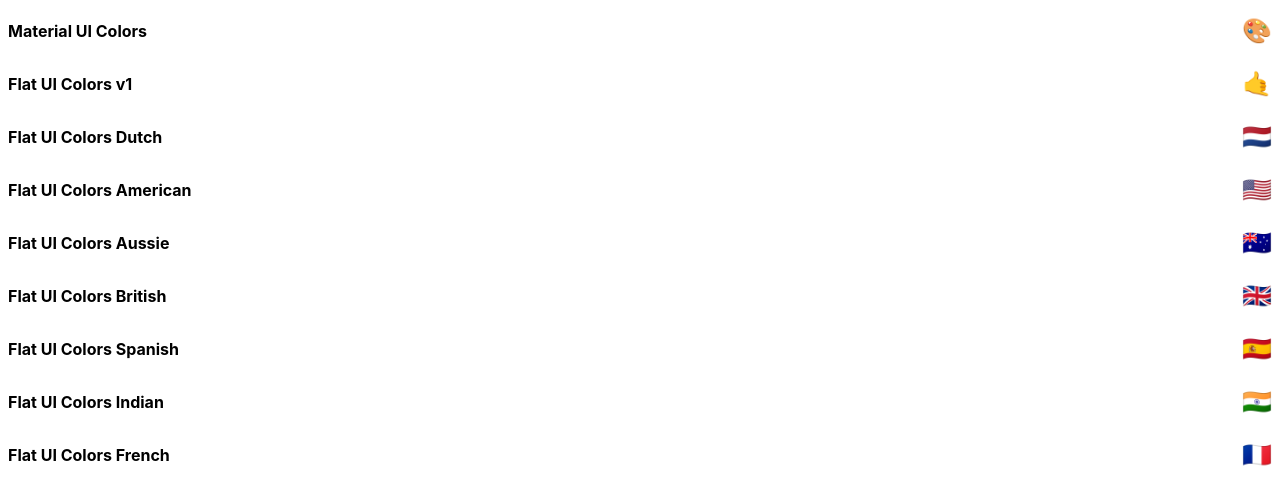
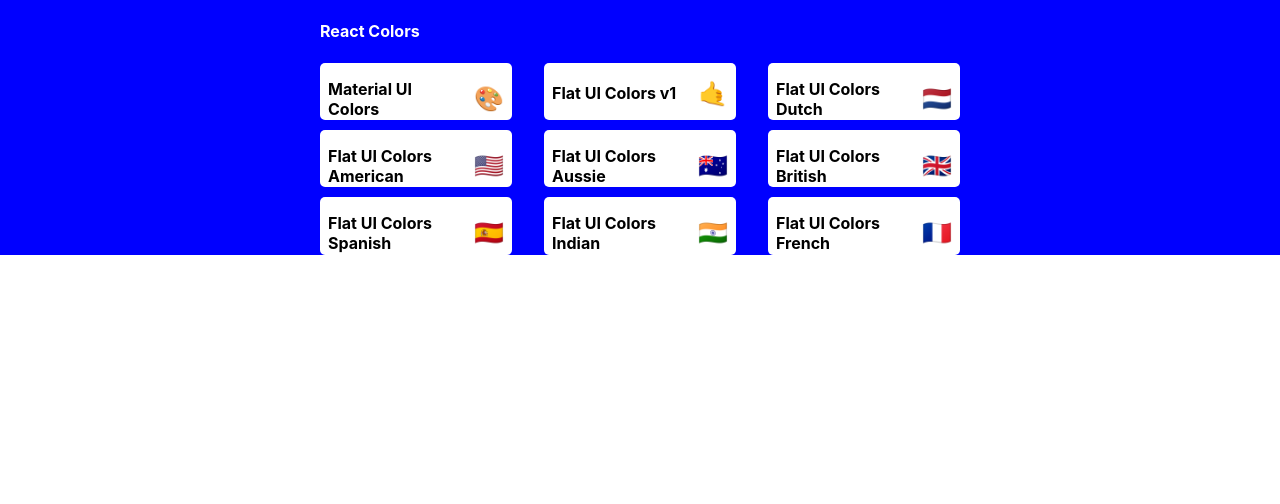
Before and after one commit to vishnuk7/Hue, a React (Create React App) app: page / in a window 1280 px wide. Shown: the top 504 px of the page. Built offline with nearby package versions, Linux system fonts and the light colour scheme.

Commit message:
minpalette grid

```diff
--- a/src/PaletteList.js
+++ b/src/PaletteList.js
@@ -2,16 +2,57 @@ import { Palette } from '@material-ui/icons';
 import React, { Component } from 'react';
 import { Link } from 'react-router-dom';
 import MiniPalette from './MiniPalette';
+import { withStyles } from '@material-ui/styles';
 
-export default class PaletteList extends Component {
+const styles = {
+	root: {
+		background: 'blue',
+		height: '100%',
+		display: 'flex',
+		alignItems: 'flex-start',
+		justifyContent: 'center',
+	},
+	container: {
+		width: '50%',
+		display: 'flex',
+		alignItems: 'flex-start',
+		flexDirection: 'column',
+		flexWrap: 'wrap',
+	},
+	nav: {
+		display: 'flex',
+		width: '100%',
+		justifyContent: 'space-between',
+		color: '#ffffff',
+	},
+	palettes: {
+		boxSizing: 'border-box',
+		width: '100%',
+		display: 'grid',
+		gridTemplateColumns: 'repeat(3, 30%)',
+		gridGap: '5%',
+	},
+};
+
+class PaletteList extends Component {
 	render() {
-		const { palettes } = this.props;
+		const { palettes, classes } = this.props;
 		return (
-			<div>
-				{palettes.map((palette) => (
-					<MiniPalette {...palette} />
-				))}
+			<div className={classes.root}>
+				<div className={classes.container}>
+					<nav className={classes.nav}>
+						<h4>React Colors</h4>
+					</nav>
+
+					<div className={classes.palettes}>
+						{palettes.map((palette) => (
+							<MiniPalette {...palette} />
+						))}
+					</div>
+				</div>
 			</div>
 		);
 	}
 }
+
+export default withStyles(styles)(PaletteList);
```
